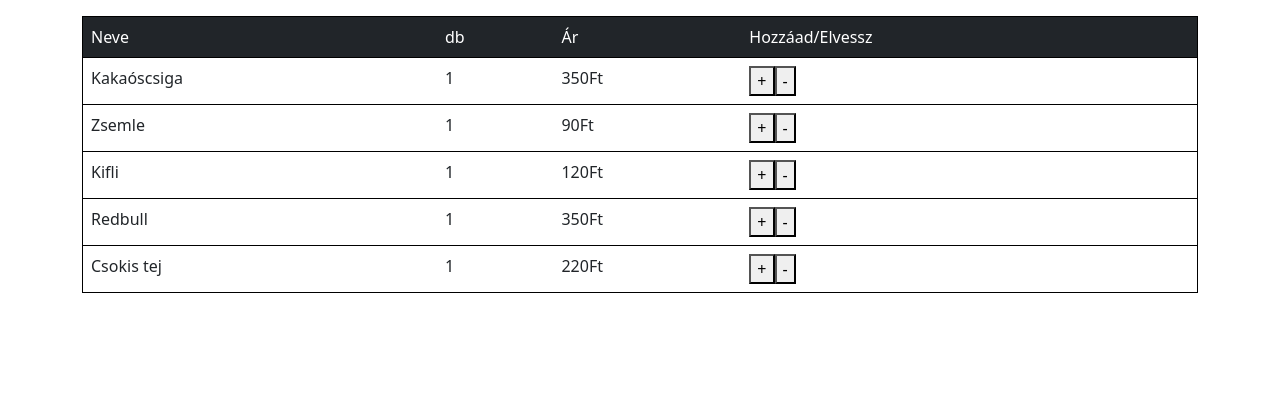
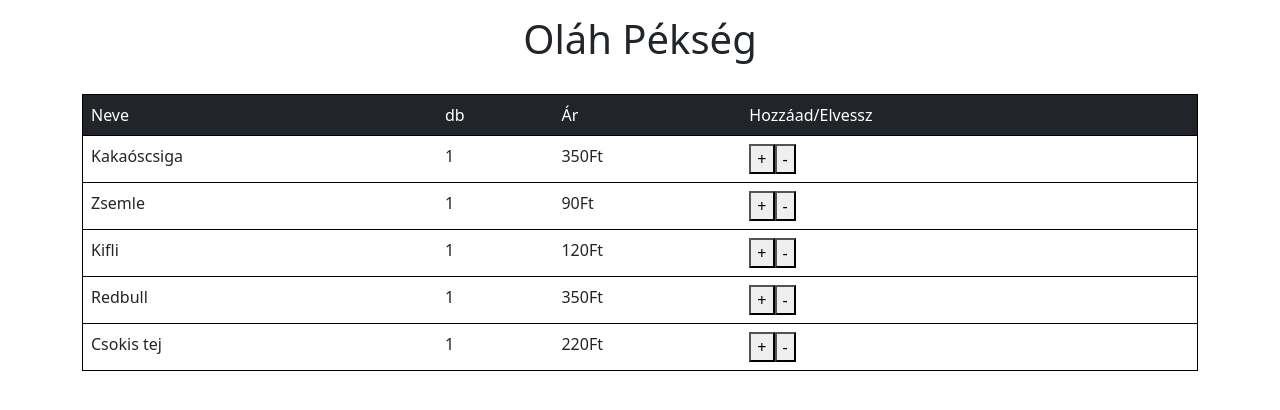
Before and after one commit to Martonnvok/ArusitoOldal, a plain HTML site: page index.html in a window 1280 px wide. Drawn offline with nearby package versions, Linux system fonts and the light colour scheme.

Commit message:
Cím hozzáadása

```diff
--- a/index.html
+++ b/index.html
@@ -14,7 +14,7 @@
 </head>
 
 <body>
-  <header></header>
+  <header><h1>Oláh Pékség</h1></header>
   <article>
 
   </article>
```
